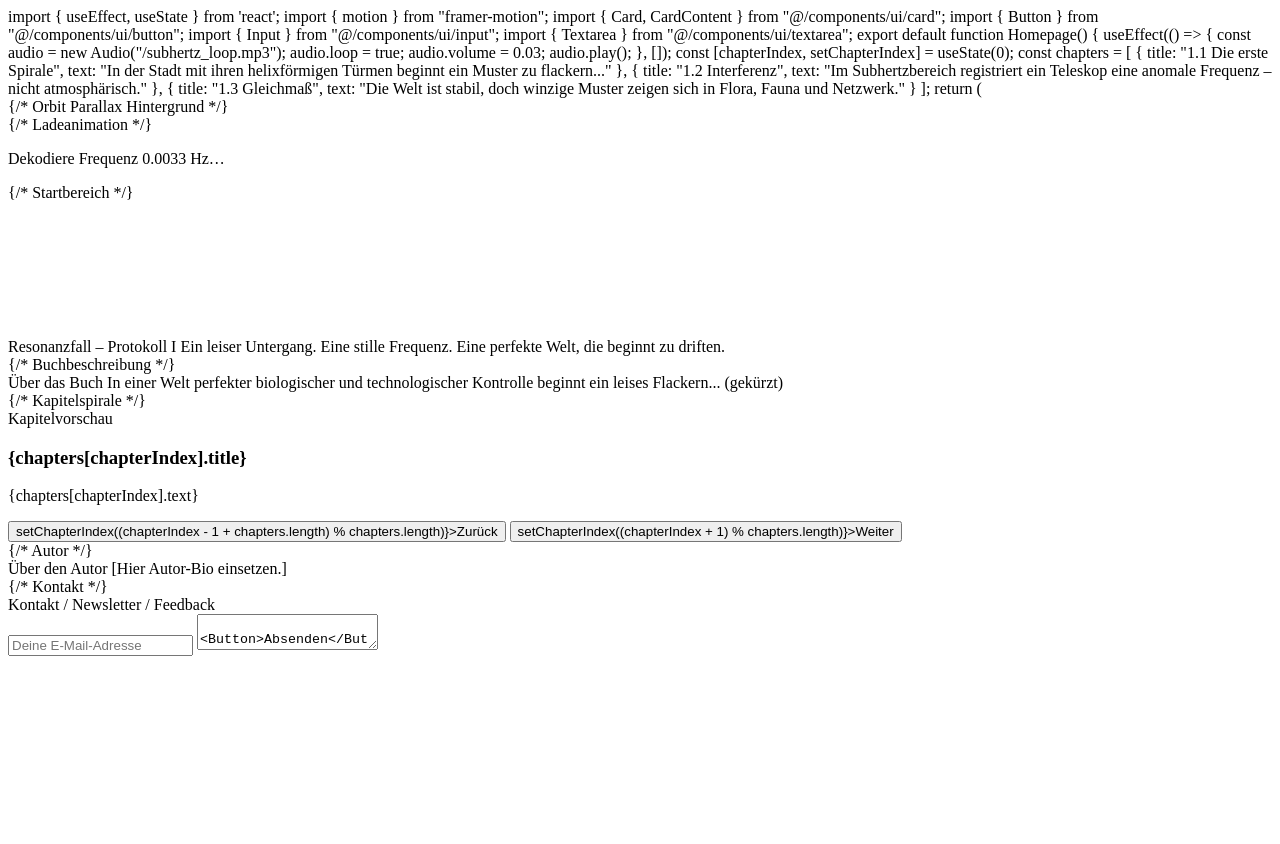
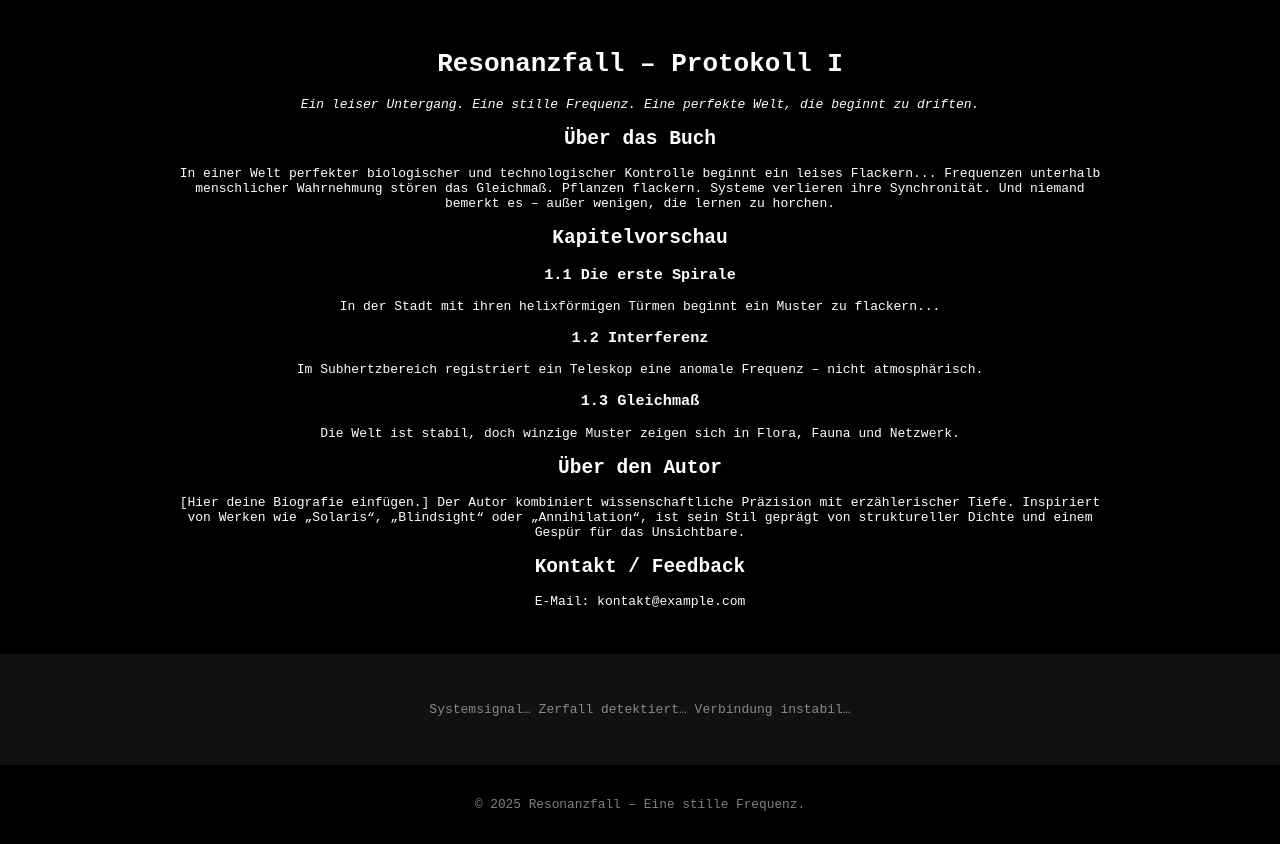
Before and after one commit to P34nuts/Resonanzfall-Protokoll1, a plain HTML site: page index.html in a window 1280 px wide. Before the commit the page ends 800 px from the top, so only its background shows below. Drawn offline with Linux system fonts and the light colour scheme.

Commit message:
Add files via upload

```diff
--- a/index.html
+++ b/index.html
@@ -1,121 +1,72 @@
-import { useEffect, useState } from 'react';
-import { motion } from "framer-motion";
-import { Card, CardContent } from "@/components/ui/card";
-import { Button } from "@/components/ui/button";
-import { Input } from "@/components/ui/input";
-import { Textarea } from "@/components/ui/textarea";
+<!DOCTYPE html>
+<html lang="de">
+<head>
+  <meta charset="UTF-8" />
+  <meta name="viewport" content="width=device-width, initial-scale=1.0"/>
+  <title>Resonanzfall – Protokoll I</title>
+  <link rel="stylesheet" href="styles.css"/>
+  <style>
+    body {
+      margin: 0;
+      background: black;
+      color: white;
+      font-family: monospace;
+      overflow-x: hidden;
+    }
+    h1, h2, h3, p {
+      text-align: center;
+      padding: 0 1rem;
+    }
+    .container {
+      max-width: 960px;
+      margin: 0 auto;
+      padding: 2rem;
+    }
+    .scroll-end {
+      background: #111;
+      padding: 3rem;
+      color: #888;
+      text-align: center;
+    }
+    footer {
+      text-align: center;
+      color: gray;
+      font-size: 0.8rem;
+      padding: 2rem;
+    }
+  </style>
+</head>
+<body>
+  <div class="container">
+    <h1>Resonanzfall – Protokoll I</h1>
+    <p><em>Ein leiser Untergang. Eine stille Frequenz. Eine perfekte Welt, die beginnt zu driften.</em></p>
 
-export default function Homepage() {
-  useEffect(() => {
-    const audio = new Audio("/subhertz_loop.mp3");
-    audio.loop = true;
-    audio.volume = 0.03;
-    audio.play();
-  }, []);
+    <h2>Über das Buch</h2>
+    <p>In einer Welt perfekter biologischer und technologischer Kontrolle beginnt ein leises Flackern...
+    Frequenzen unterhalb menschlicher Wahrnehmung stören das Gleichmaß. Pflanzen flackern.
+    Systeme verlieren ihre Synchronität. Und niemand bemerkt es – außer wenigen, die lernen zu horchen.</p>
 
-  const [chapterIndex, setChapterIndex] = useState(0);
-  const chapters = [
-    { title: "1.1 Die erste Spirale", text: "In der Stadt mit ihren helixförmigen Türmen beginnt ein Muster zu flackern..." },
-    { title: "1.2 Interferenz", text: "Im Subhertzbereich registriert ein Teleskop eine anomale Frequenz – nicht atmosphärisch." },
-    { title: "1.3 Gleichmaß", text: "Die Welt ist stabil, doch winzige Muster zeigen sich in Flora, Fauna und Netzwerk." }
-  ];
+    <h2>Kapitelvorschau</h2>
+    <h3>1.1 Die erste Spirale</h3>
+    <p>In der Stadt mit ihren helixförmigen Türmen beginnt ein Muster zu flackern...</p>
+    <h3>1.2 Interferenz</h3>
+    <p>Im Subhertzbereich registriert ein Teleskop eine anomale Frequenz – nicht atmosphärisch.</p>
+    <h3>1.3 Gleichmaß</h3>
+    <p>Die Welt ist stabil, doch winzige Muster zeigen sich in Flora, Fauna und Netzwerk.</p>
 
-  return (
-    <div className="bg-black text-white font-mono overflow-x-hidden relative">
-      {/* Orbit Parallax Hintergrund */}
-      <div className="fixed top-0 left-0 w-full h-full z-0 pointer-events-none animate-orbit-glow opacity-10"></div>
+    <h2>Über den Autor</h2>
+    <p>[Hier deine Biografie einfügen.] Der Autor kombiniert wissenschaftliche Präzision mit
+    erzählerischer Tiefe. Inspiriert von Werken wie „Solaris“, „Blindsight“ oder „Annihilation“,
+    ist sein Stil geprägt von struktureller Dichte und einem Gespür für das Unsichtbare.</p>
 
-      {/* Ladeanimation */}
-      <div className="fixed top-0 left-0 w-full h-full z-50 flex items-center justify-center bg-black text-green-500 animate-fadeOut delay-[3000ms]">
-        <div className="text-center text-lg tracking-widest">
-          <p className="animate-pulse">Dekodiere Frequenz 0.0033 Hz…</p>
-        </div>
-      </div>
+    <h2>Kontakt / Feedback</h2>
+    <p>E-Mail: kontakt@example.com</p>
+  </div>
 
-      {/* Startbereich */}
-      <section className="min-h-screen flex items-center justify-center flex-col relative z-10">
-        <motion.h1
-          initial={{ opacity: 0, y: -50 }}
-          animate={{ opacity: 1, y: 0 }}
-          transition={{ duration: 2 }}
-          className="text-5xl md:text-7xl text-center p-4 text-shadow"
-        >
-          Resonanzfall – Protokoll I
-        </motion.h1>
-        <motion.p
-          initial={{ opacity: 0 }}
-          animate={{ opacity: 1 }}
-          transition={{ delay: 2, duration: 2 }}
-          className="text-lg md:text-xl text-gray-400 text-center max-w-2xl px-4"
-        >
-          Ein leiser Untergang. Eine stille Frequenz. Eine perfekte Welt, die beginnt zu driften.
-        </motion.p>
-        <canvas id="particles" className="absolute w-full h-full top-0 left-0 z-0 pointer-events-none" />
-        <div className="absolute bottom-10 animate-bounce text-sm text-gray-600 z-10">Scroll ↓</div>
-      </section>
+  <div class="scroll-end">
+    Systemsignal… Zerfall detektiert… Verbindung instabil…
+  </div>
 
-      {/* Buchbeschreibung */}
-      <section className="py-20 px-6 max-w-4xl mx-auto relative z-10">
-        <motion.h2
-          initial={{ opacity: 0, y: 50 }}
-          whileInView={{ opacity: 1, y: 0 }}
-          viewport={{ once: true }}
-          transition={{ duration: 1 }}
-          className="text-3xl font-bold mb-6"
-        >
-          Über das Buch
-        </motion.h2>
-        <motion.p
-          initial={{ opacity: 0 }}
-          whileInView={{ opacity: 1 }}
-          viewport={{ once: true }}
-          transition={{ delay: 0.3, duration: 1 }}
-          className="text-gray-300 text-lg leading-relaxed resonanz-text"
-        >
-          In einer Welt perfekter biologischer und technologischer Kontrolle beginnt ein leises Flackern... (gekürzt)
-        </motion.p>
-      </section>
-
-      {/* Kapitelspirale */}
-      <section className="py-20 px-6 max-w-4xl mx-auto relative z-10">
-        <motion.h2 className="text-3xl font-bold mb-6">Kapitelvorschau</motion.h2>
-        <div className="bg-gray-800 p-6 rounded-xl mb-6">
-          <h3 className="text-xl font-bold mb-2">{chapters[chapterIndex].title}</h3>
-          <p className="text-gray-300 mb-4">{chapters[chapterIndex].text}</p>
-          <div className="flex justify-between">
-            <Button onClick={() => setChapterIndex((chapterIndex - 1 + chapters.length) % chapters.length)}>Zurück</Button>
-            <Button onClick={() => setChapterIndex((chapterIndex + 1) % chapters.length)}>Weiter</Button>
-          </div>
-        </div>
-      </section>
-
-      {/* Autor */}
-      <section className="py-20 px-6 max-w-4xl mx-auto relative z-10">
-        <motion.h2 className="text-3xl font-bold mb-6">Über den Autor</motion.h2>
-        <motion.p className="text-gray-300 text-lg leading-relaxed">
-          [Hier Autor-Bio einsetzen.]
-        </motion.p>
-      </section>
-
-      {/* Kontakt */}
-      <section className="py-20 px-6 max-w-4xl mx-auto text-center relative z-10">
-        <motion.h2 className="text-3xl font-bold mb-6">Kontakt / Newsletter / Feedback</motion.h2>
-        <div className="space-y-4">
-          <Input type="email" placeholder="Deine E-Mail-Adresse" className="text-black" />
-          <Textarea placeholder="Nachricht oder Feedback..." className="text-black" />
-          <Button>Absenden</Button>
-        </div>
-      </section>
-
-      {/* Scroll-Ende-Zerfall */}
-      <section className="w-full h-[300px] bg-black flex items-center justify-center text-center relative">
-        <div className="text-gray-500 text-sm animate-pulse">
-          Systemsignal… Zerfall detektiert… Verbindung instabil…
-        </div>
-        <div className="absolute inset-0 bg-black z-50 opacity-0 hover:opacity-100 transition-opacity duration-2000 pointer-events-none"></div>
-      </section>
-
-      <footer className="text-center text-gray-600 text-sm py-10">© {new Date().getFullYear()} Resonanzfall – Eine stille Frequenz.</footer>
-    </div>
-  );
-}
+  <footer>© 2025 Resonanzfall – Eine stille Frequenz.</footer>
+</body>
+</html>
```
